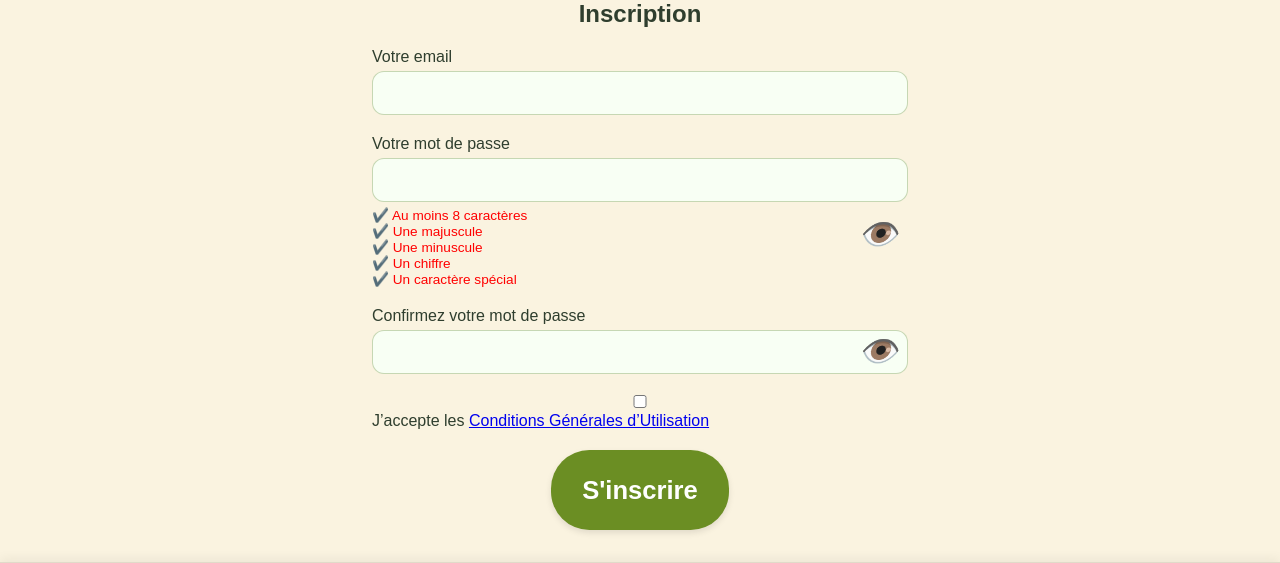
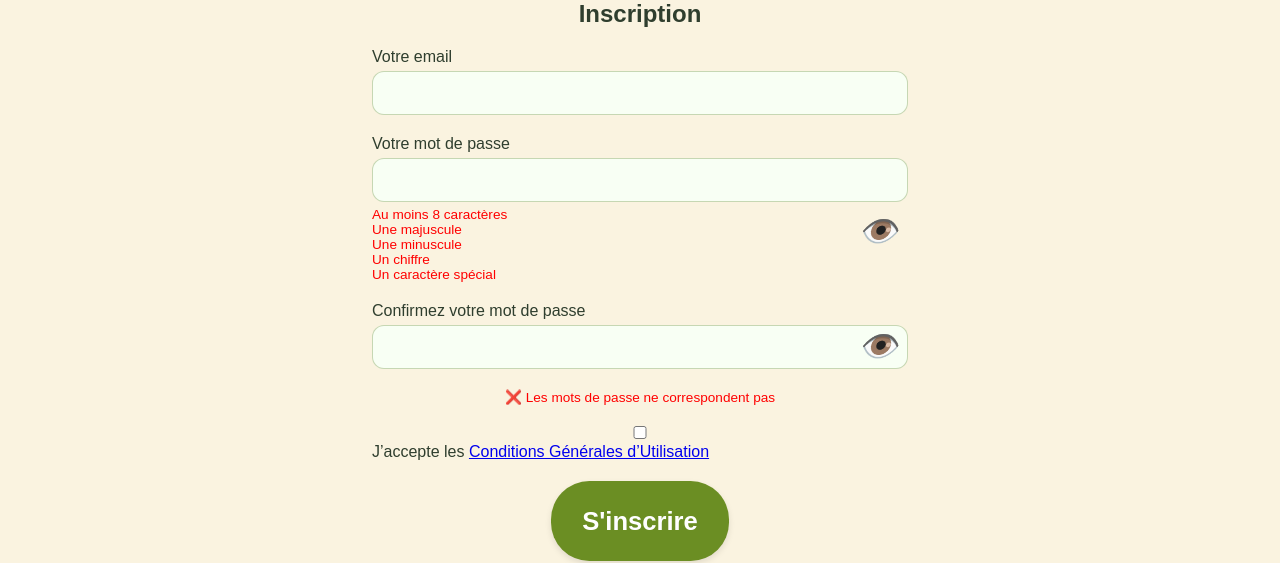
Before and after one commit to MaxxxxxxLh/animalWebsite, a PHP site: page /resetPassword/app/Views/auth/register.php in a window 1280 px wide. Shown: the part 264-827 px from the top of the page. Run offline with PHP 8.4, Linux system fonts and the light colour scheme.

Commit message:
register

```diff
--- a/app/Views/auth/register.php
+++ b/app/Views/auth/register.php
@@ -48,7 +48,7 @@ if (empty($_SESSION['csrf_token'])) {
 </head>
 <body>
 
-<?php include(__DIR__ . '/../includes/header.php');?>
+<?php include(__DIR__ . '/../includes/header.php'); ?>
 
 <div class="loginContainer">
     <h2>Inscription</h2>
@@ -65,11 +65,11 @@ if (empty($_SESSION['csrf_token'])) {
             <input type="password" id="password" name="password" required style="padding-right: 30px;">
             <i class="fa fa-eye eye-icon" id="eye-password" onclick="togglePassword()">👁️</i>
             <div class="password-requirements" id="password-conditions">
-                <span id="length" class="invalid">✔️ Au moins 8 caractères</span>
-                <span id="uppercase" class="invalid">✔️ Une majuscule</span>
-                <span id="lowercase" class="invalid">✔️ Une minuscule</span>
-                <span id="number" class="invalid">✔️ Un chiffre</span>
-                <span id="special" class="invalid">✔️ Un caractère spécial</span>
+                <span id="length" class="invalid"> Au moins 8 caractères</span>
+                <span id="uppercase" class="invalid"> Une majuscule</span>
+                <span id="lowercase" class="invalid"> Une minuscule</span>
+                <span id="number" class="invalid"> Un chiffre</span>
+                <span id="special" class="invalid"> Un caractère spécial</span>
             </div>
         </div>
 
@@ -77,6 +77,10 @@ if (empty($_SESSION['csrf_token'])) {
             <label for="passwordConfirmation">Confirmez votre mot de passe</label>
             <input type="password" id="passwordConfirmation" name="passwordConfirmation" required style="padding-right: 30px;">
             <i class="fa fa-eye eye-icon" id="eye-confirm" onclick="togglePasswordConfirmation()">👁️</i>
+        </div>
+
+        <div class="password-requirements">
+            <span id="match" class="invalid">❌ Les mots de passe ne correspondent pas</span>
         </div>
 
         <div class="form-group">
@@ -120,27 +124,46 @@ if (empty($_SESSION['csrf_token'])) {
     }
 
     const passwordInput = document.getElementById('password');
+    const confirmInput = document.getElementById('passwordConfirmation');
+
     const conditions = {
         length: document.getElementById('length'),
         uppercase: document.getElementById('uppercase'),
         lowercase: document.getElementById('lowercase'),
         number: document.getElementById('number'),
-        special: document.getElementById('special')
+        special: document.getElementById('special'),
+        match: document.getElementById('match')
     };
 
-    passwordInput.addEventListener('input', () => {
-        const result = validatePasswordConditions(passwordInput.value);
+    function updateConditions() {
+        const password = passwordInput.value;
+        const confirm = confirmInput.value;
+        const result = validatePasswordConditions(password);
+
         for (const key in result) {
             conditions[key].className = result[key] ? 'valid' : 'invalid';
         }
-    });
+
+        const isMatch = password && confirm && password === confirm;
+        conditions.match.className = isMatch ? 'valid' : 'invalid';
+        conditions.match.textContent = isMatch ? '✔️ Les mots de passe correspondent' : '❌ Les mots de passe ne correspondent pas';
+    }
+
+    passwordInput.addEventListener('input', updateConditions);
+    confirmInput.addEventListener('input', updateConditions);
 
     function validateForm() {
         const result = validatePasswordConditions(passwordInput.value);
         const allValid = Object.values(result).every(Boolean);
+        const isMatch = passwordInput.value === confirmInput.value;
 
         if (!allValid) {
             alert("Le mot de passe ne respecte pas toutes les conditions.");
+            return false;
+        }
+
+        if (!isMatch) {
+            alert("Les mots de passe ne correspondent pas.");
             return false;
         }
 
@@ -154,6 +177,6 @@ if (empty($_SESSION['csrf_token'])) {
     }
 </script>
 
-<?php include(__DIR__ . '/../includes/footer.php');?>
+<?php include(__DIR__ . '/../includes/footer.php'); ?>
 </body>
 </html>
```
